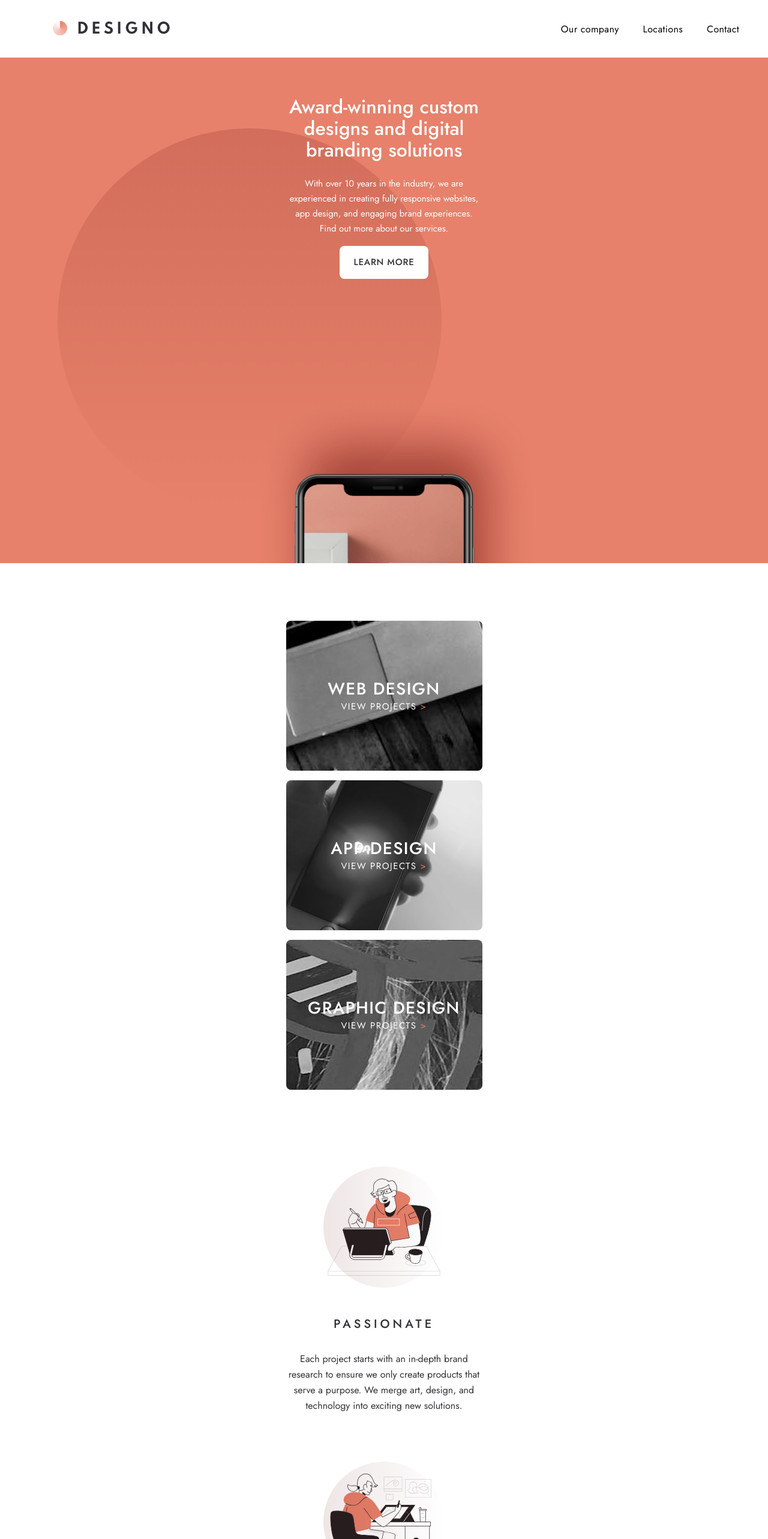
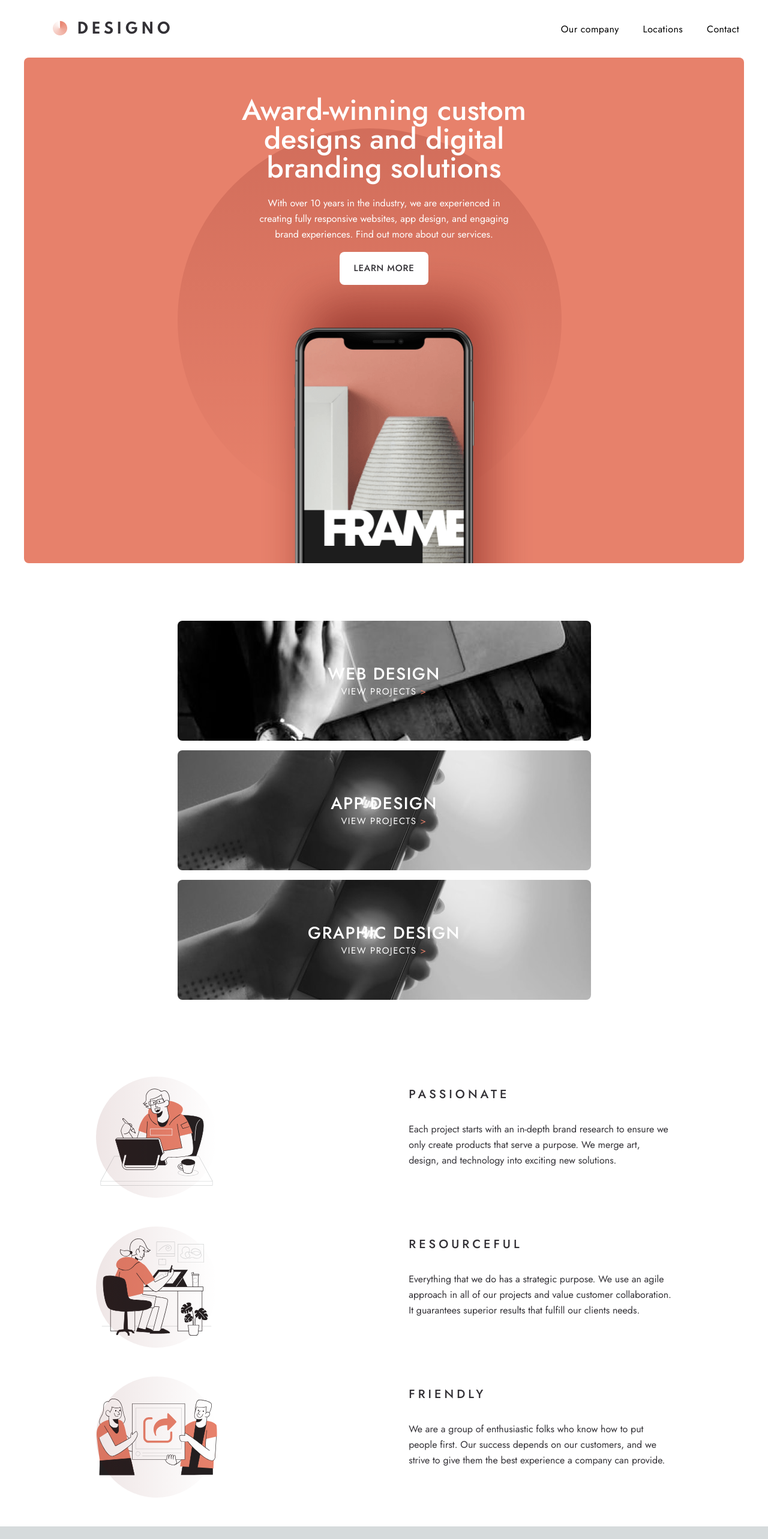
Before and after one commit to Laharls/designo_multi_page_website, a Next.js app: page /home in a window 1280 px wide. Shown: the top 2566 px of the page at 60% size. After the commit the page ends 2545 px from the top, so only its background shows below. Built offline with nearby package versions, Linux system fonts and the light colour scheme.

Commit message:
page : Finished tablet design build for home page

```diff
--- a/src/app/home/page.js
+++ b/src/app/home/page.js
@@ -10,10 +10,10 @@ const jost = Jost({
 export default function Home() {
     return (
         <main className="min-h-screen bg-white">
-            <div className='bg-orange flex flex-col items-center relative overflow-hidden h-[843px] mb-24'>
-                <h1 className={`${jost.className} text-white text-center text-[32px] not-italic font-medium leading-9 w-[327px] h-[118px] mb-4 mt-16 z-20`}>Award-winning custom designs and digital branding solutions</h1>
+            <div className='bg-orange flex flex-col items-center relative overflow-hidden h-[843px] mb-24 md:mx-10 md:rounded-lg'>
+                <h1 className={`${jost.className} text-white text-center text-[32px] not-italic font-medium leading-9 w-[327px] h-[118px] mb-4 mt-16 z-20 md:w-[573px] md:text-[48px] md:leading-[48px] md:mb-12`}>Award-winning custom designs and digital branding solutions</h1>
 
-                <p className={`${jost.className} text-white text-center text-[15px] not-italic font-normal leading-[25px] w-[327px] mb-4 z-20`}>With over 10 years in the industry, we are experienced in creating fully responsive websites,
+                <p className={`${jost.className} text-white text-center text-[15px] not-italic font-normal leading-[25px] w-[327px] mb-4 z-20 md:w-[445px] md:text-base md:leading-[26px]`}>With over 10 years in the industry, we are experienced in creating fully responsive websites,
                     app design, and engaging brand experiences. Find out more about our services.
                 </p>
 
@@ -25,7 +25,7 @@ export default function Home() {
                     width={640}
                     height={640}
                     alt='A circle for the design'
-                    className='absolute top-[14%] left-[6rem] z-10'
+                    className='absolute top-[14%] left-[0rem] z-10 max-w-[150%] md:left-[16rem]'
                 />
 
                 <Image
@@ -34,7 +34,7 @@ export default function Home() {
                     width={663}
                     height={828}
                     alt='hero phone frame display'
-                    className='absolute top-[61%] z-10'
+                    className='absolute top-[32%] z-10 max-w-[175%]'
                 />
             </div>
 
@@ -47,7 +47,16 @@ export default function Home() {
                         width={327}
                         height={250}
                         alt='A part of a laptop with a touchpad'
-                        className='rounded-lg'
+                        className='rounded-lg md:hidden'
+                    />
+
+                    <Image
+                        priority
+                        src="/images/home/tablet/image-web-design.jpg"
+                        width={689}
+                        height={200}
+                        alt='A part of a laptop with a touchpad'
+                        className='rounded-lg hidden md:inline-block'
                     />
                     <div className='absolute top-0 left-0 w-full h-full flex items-center justify-center'>
                         <div className='text-center'>
@@ -65,7 +74,16 @@ export default function Home() {
                         width={327}
                         height={250}
                         alt='a smartphone'
-                        className='rounded-lg'
+                        className='rounded-lg md:hidden'
+                    />
+
+                    <Image
+                        priority
+                        src="/images/home/tablet/image-app-design.jpg"
+                        width={689}
+                        height={200}
+                        alt='A part of a laptop with a touchpad'
+                        className='rounded-lg hidden md:inline-block'
                     />
                     <div className='absolute top-0 left-0 w-full h-full flex items-center justify-center'>
                         <div className='text-center'>
@@ -83,7 +101,16 @@ export default function Home() {
                         width={327}
                         height={250}
                         alt='idk'
-                        className='rounded-lg'
+                        className='rounded-lg md:hidden'
+                    />
+
+                    <Image
+                        priority
+                        src="/images/home/tablet/image-app-design.jpg"
+                        width={689}
+                        height={200}
+                        alt='A part of a laptop with a touchpad'
+                        className='rounded-lg hidden md:inline-block'
                     />
                     <div className='absolute top-0 left-0 w-full h-full flex items-center justify-center'>
                         <div className='text-center'>
@@ -94,7 +121,10 @@ export default function Home() {
                 </div>
             </div>
 
-                <div className='flex flex-col items-center'>
+            {/* --------------------------------------------------------------------------------- */}
+
+            <div className='flex flex-col items-center md:items-stretch'>
+                <div className='flex flex-col items-center md:flex-row justify-around'>
                     <div className='relative z-10 mb-12'>
                         <Image
                             src="/images/home/desktop/illustration-passionate.svg"
@@ -114,13 +144,15 @@ export default function Home() {
                     </div>
 
                     <div>
-                        <p className={`text-black text-center ${jost.className} text-xl font-medium leading-[26px] tracking-[5px] mb-8`} >PASSIONATE</p>
-                        <p className={`text-black text-center ${jost.className} text-base font-normal leading-[26px] w-[327px] mb-20`}>
+                        <p className={`text-black text-center ${jost.className} text-xl font-medium leading-[26px] tracking-[5px] mb-8 md:text-start md:w-[439px]`} >PASSIONATE</p>
+                        <p className={`text-black text-center ${jost.className} text-base font-normal leading-[26px] w-[327px] mb-20 md:text-start md:w-[439px]`}>
                             Each project starts with an in-depth brand research to ensure we only create products that serve a purpose.
                             We merge art, design, and technology into exciting new solutions.
                         </p>
                     </div>
+                </div>
 
+                <div className='flex flex-col items-center md:flex-row justify-around'>
                     <div className='relative z-10 mb-12'>
                         <Image
                             src="/images/home/desktop/illustration-resourceful.svg"
@@ -140,14 +172,16 @@ export default function Home() {
                     </div>
 
                     <div>
-                        <p className={`text-black text-center ${jost.className} text-xl font-medium leading-[26px] tracking-[5px] mb-8`} >RESOURCEFUL</p>
-                        <p className={`text-black text-center ${jost.className} text-base font-normal leading-[26px] w-[327px] mb-20`}>
+                        <p className={`text-black text-center ${jost.className} text-xl font-medium leading-[26px] tracking-[5px] mb-8 md:text-start md:w-[439px]`} >RESOURCEFUL</p>
+                        <p className={`text-black text-center ${jost.className} text-base font-normal leading-[26px] w-[327px] mb-20 md:text-start md:w-[439px]`}>
                             Everything that we do has a strategic purpose.
                             We use an agile approach in all of our projects and value customer collaboration.
                             It guarantees superior results that fulfill our clients needs.
                         </p>
                     </div>
+                </div>
 
+                <div className='flex flex-col items-center md:flex-row justify-around'>
                     <div className='relative z-10 mb-12'>
                         <Image
                             src="/images/home/desktop/illustration-friendly.svg"
@@ -167,15 +201,17 @@ export default function Home() {
                     </div>
 
                     <div>
-                        <p className={`text-black text-center ${jost.className} text-xl font-medium leading-[26px] tracking-[5px] mb-8`} >FRIENDLY</p>
-                        <p className={`text-black text-center ${jost.className} text-base font-normal leading-[26px] w-[327px] mb-20`}>
+                        <p className={`text-black text-center ${jost.className} text-xl font-medium leading-[26px] tracking-[5px] mb-8 md:text-start md:w-[439px]`} >FRIENDLY</p>
+                        <p className={`text-black text-center ${jost.className} text-base font-normal leading-[26px] w-[327px] mb-20 md:text-start md:w-[439px]`}>
                             We are a group of enthusiastic folks who know how to put people first.
                             Our success depends on our customers,
                             and we strive to give them the best experience a company can provide.
                         </p>
                     </div>
+                </div>
 
-                </div>
+
+            </div>
         </main>
     )
 }
```
